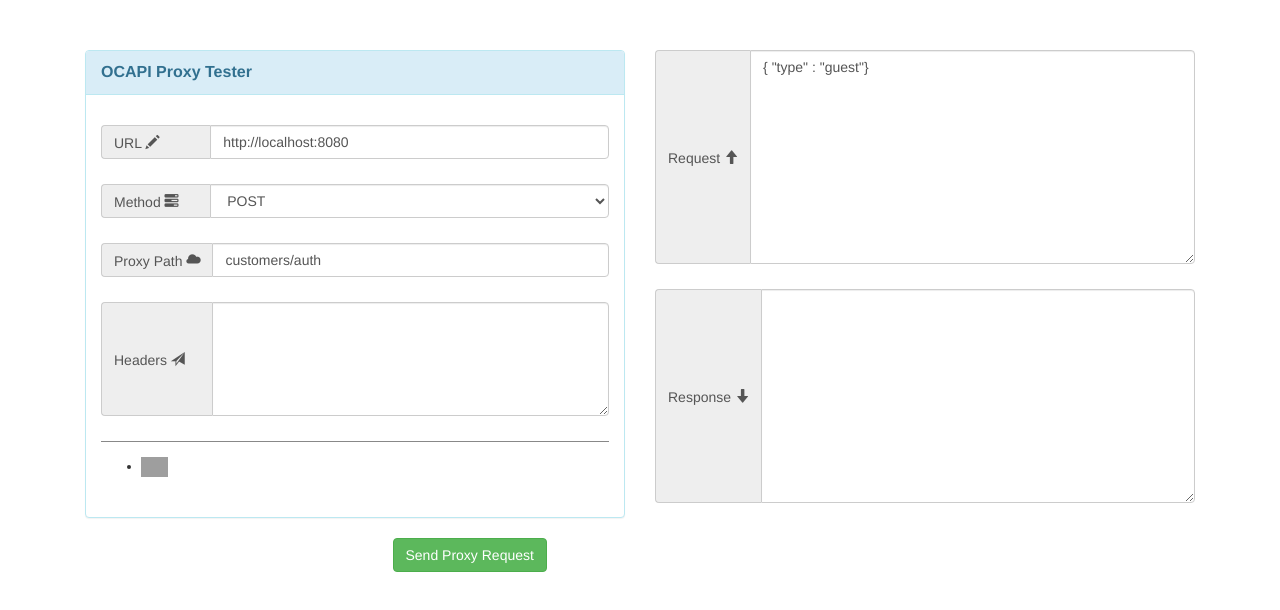
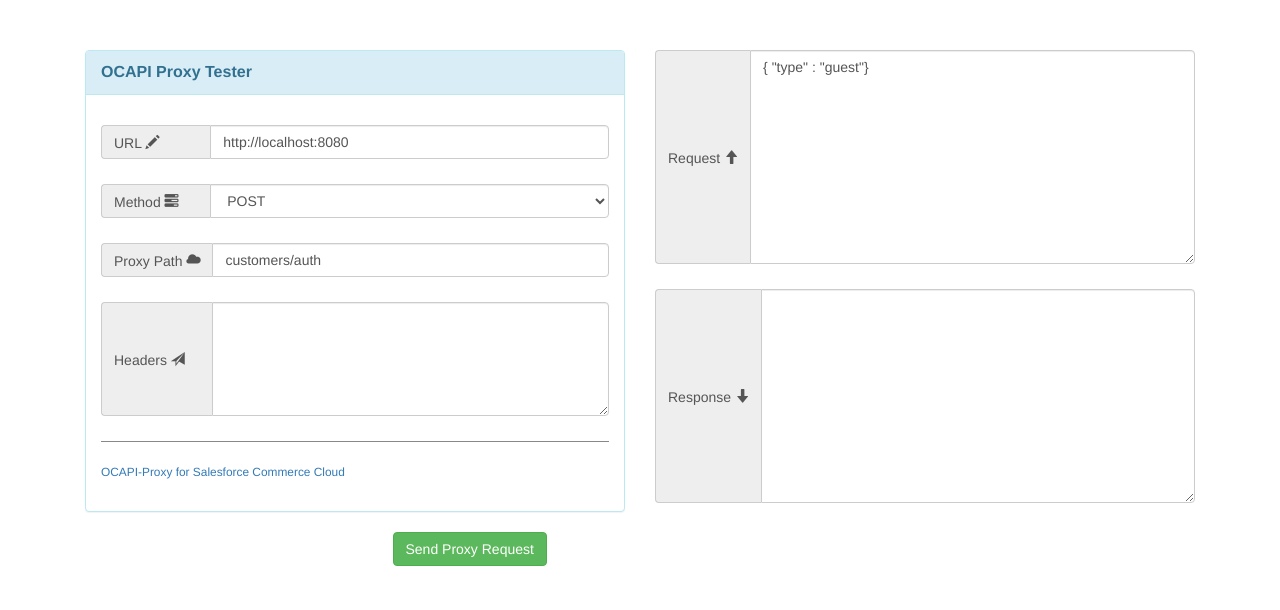
Before and after one commit to johnfacey/ocapi-proxy, a website: page html/index.html in a window 1280 px wide. Drawn offline with nearby package versions, Linux system fonts and the light colour scheme; grey boxes are pictures that could not be loaded.

Commit message:
2.1.0 Release

```diff
--- a/html/index.html
+++ b/html/index.html
@@ -52,11 +52,10 @@
 
                                 <div class="form-group">
                                     <div class="col-md-12 control">
-                                        <div style="border-top: 1px solid#888; padding-top:15px; font-size:85%" >
-                                            <ul>
-                                                <li>
-                                                    <a href="https://github.com/johnfacey" target="_blank"><img height="20" src="https://github.githubassets.com/images/modules/logos_page/GitHub-Logo.png" /></a>
-                                                </li>
+                                        <div style="border-top: 1px solid#888; padding-top:5px; font-size:85%" >
+                                                <br />
+                                                    <a href="https://github.com/johnfacey/ocapi-proxy" target="_blank">OCAPI-Proxy for Salesforce Commerce Cloud</a>
+
 
                                             </ul>
 
--- a/libProxy.js
+++ b/libProxy.js
@@ -88,6 +88,7 @@ readConfig = function () {
                             console.log(chalk.blue(message));
                     });
                 }
+
                     return true;
                 }
             });
--- a/package.json
+++ b/package.json
@@ -1,6 +1,6 @@
 {
   "name": "ocapi-proxy",
-  "version": "2.0.2",
+  "version": "2.1.0",
   "description": "Salesforce Commerce Cloud OCAPI Proxy Router",
   "repository": {
     "type": "git",
```
Also changed, not shown: README.md, examples/OCAPI-Proxy-Tester.png, 2 other files.
